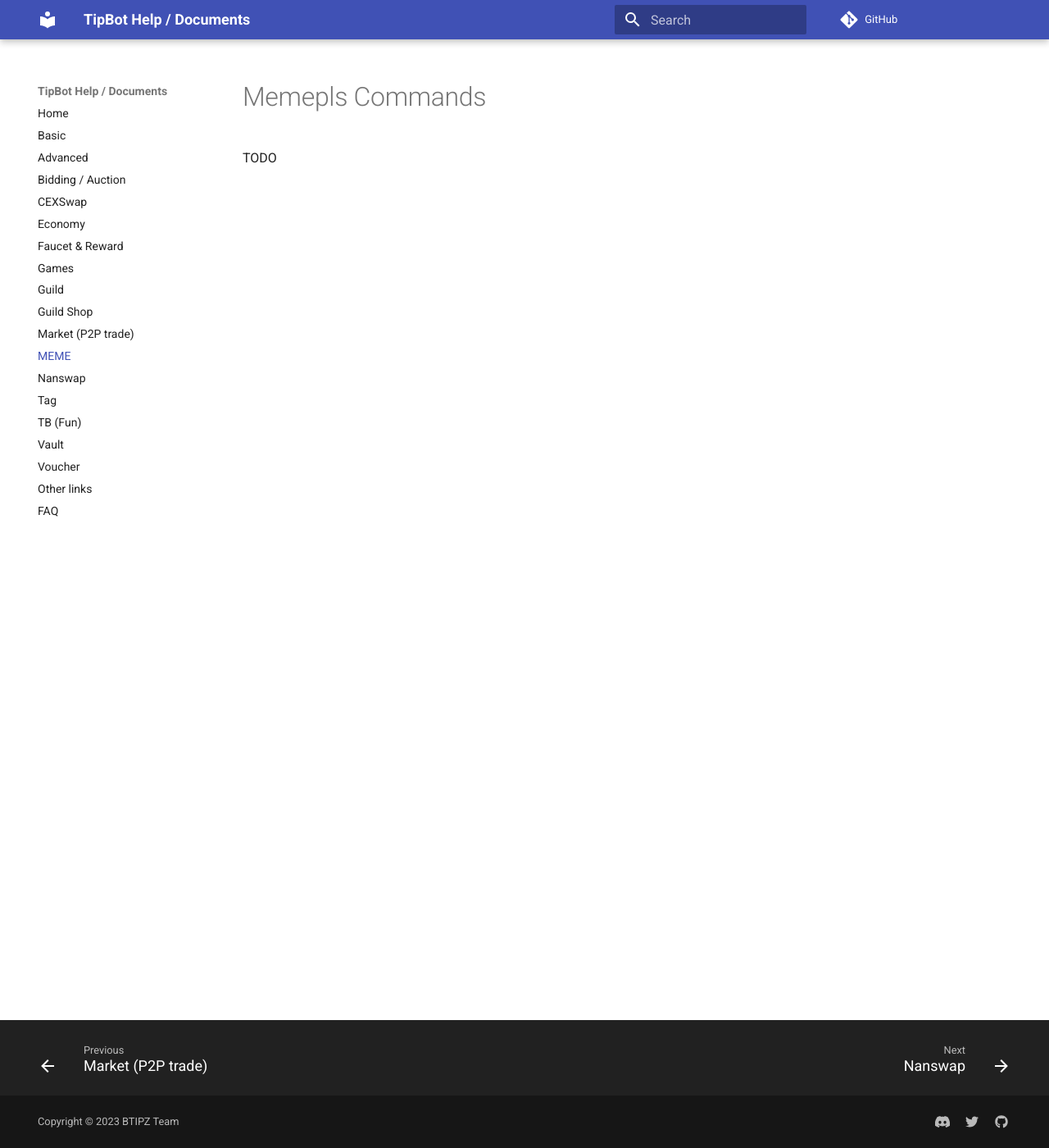
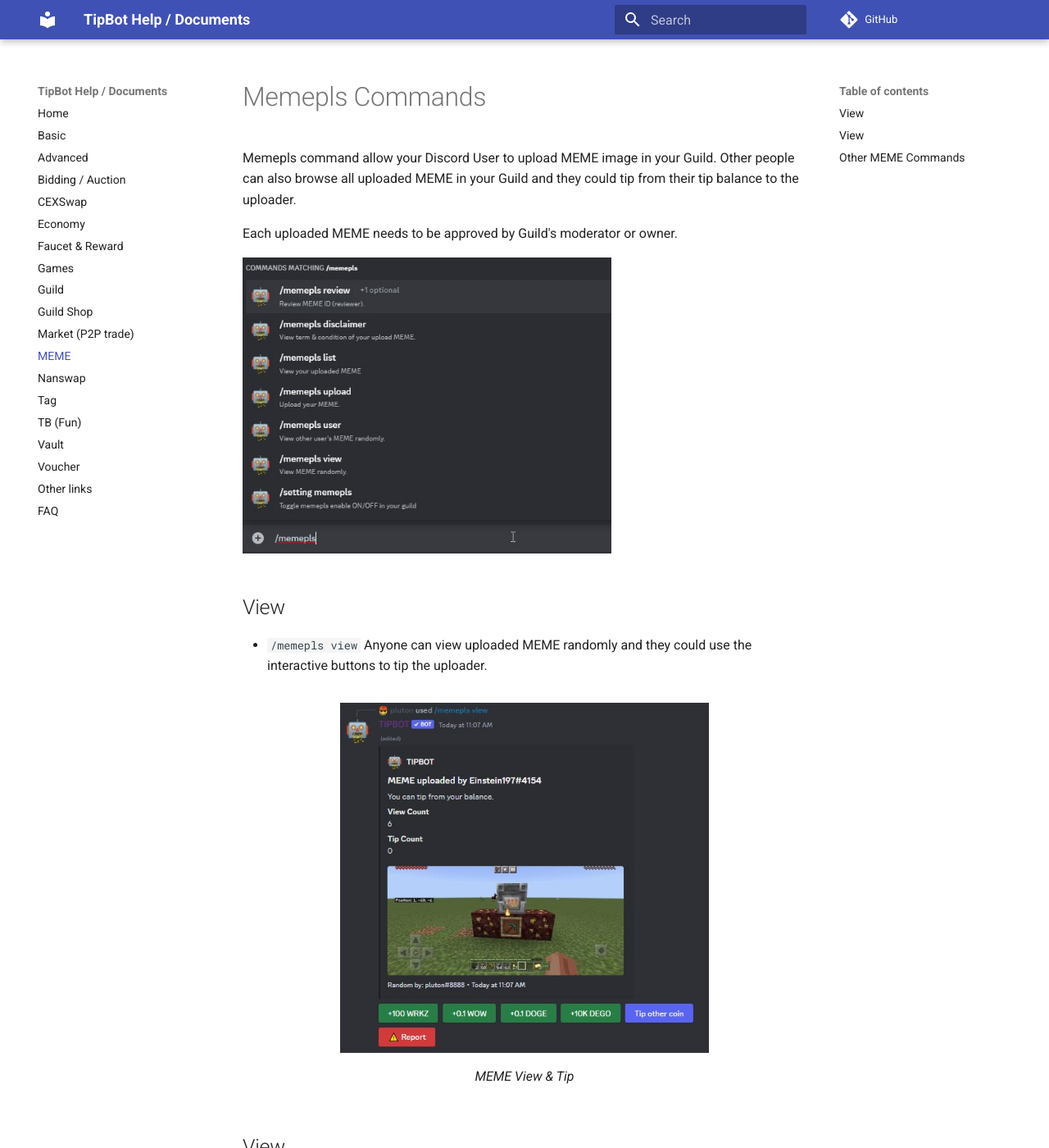
Before and after one commit to 0xBTIPZ/TipBot-Docs, an MkDocs documentation site: the page built from docs/docs/memepls_commands.md, in a window 1280 px wide and 1400 px high. Shown: the whole window at 82% size. Built offline with MkDocs 1.6.1 and Material for MkDocs 9.7.7, drawn with Linux system fonts in a browser that asks for light colours; comment, search, counter and statistics services are not loaded; some of the changed text lies outside the part shown.

Commit message:
Update memepls

```diff
--- a/docs/docs/memepls_commands.md
+++ b/docs/docs/memepls_commands.md
@@ -1,3 +1,35 @@
 # Memepls Commands
 
-TODO
+Memepls command allow your Discord User to upload MEME image in your Guild. Other people can also browse all uploaded MEME in your Guild and they could tip from their tip balance to the uploader.
+
+Each uploaded MEME needs to be approved by Guild's moderator or owner.
+
+![Memepls command](img/static/memepls-commands.jpg){ width="450" }
+
+## View
+
+* `/memepls view` Anyone can view uploaded MEME randomly and they could use the interactive buttons to tip the uploader.
+
+<figure markdown>
+  ![MEME View & Tip](img/static/memepls-view.jpg){ width="450" }
+  <figcaption>MEME View & Tip</figcaption>
+</figure>
+
+## View
+
+* `/memepls upload` You need to input caption and attach an image file (PNG or JPEG)
+
+<figure markdown>
+  ![MEME Upload](img/static/memepls-upload.jpg){ width="450" }
+  <figcaption>MEME Upload</figcaption>
+</figure>
+
+## Other MEME Commands
+
+* `/memepls review meme_id:` Guild Moderator to review pending uploaded MEME by their Discord Guild.
+
+* `/memepls user user:` View randomly uploaded MEME by a user.
+
+* `/memepls list` View your uploaded MEME.
+
+* `/setting memepls` Toggle MEME commands ON/OFF in your Guild.
```
Also changed, not shown: docs/docs/img/static/memepls-commands.jpg (added), docs/docs/img/static/memepls-upload.jpg (added), docs/docs/img/static/memepls-view.jpg (added).
